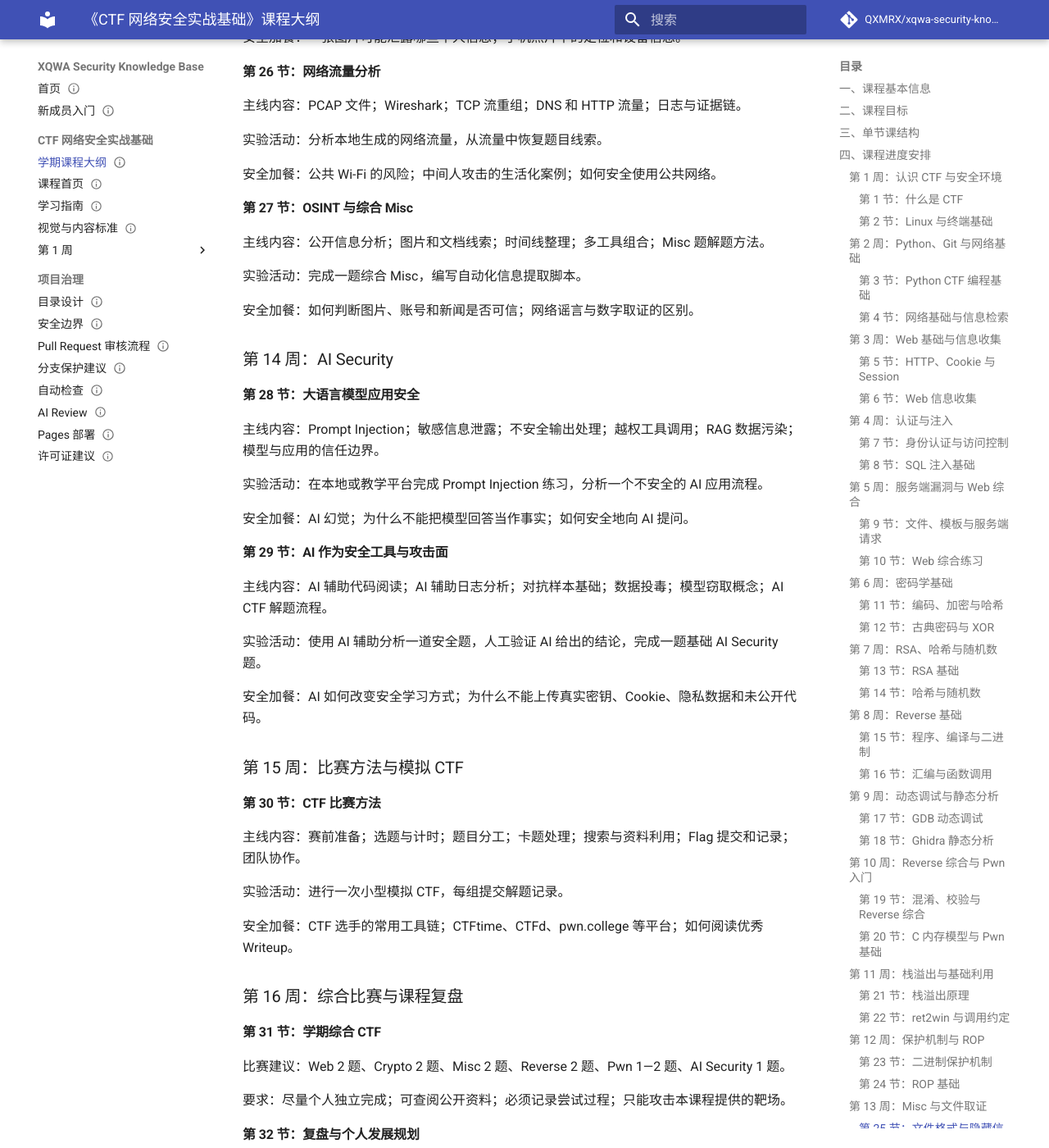
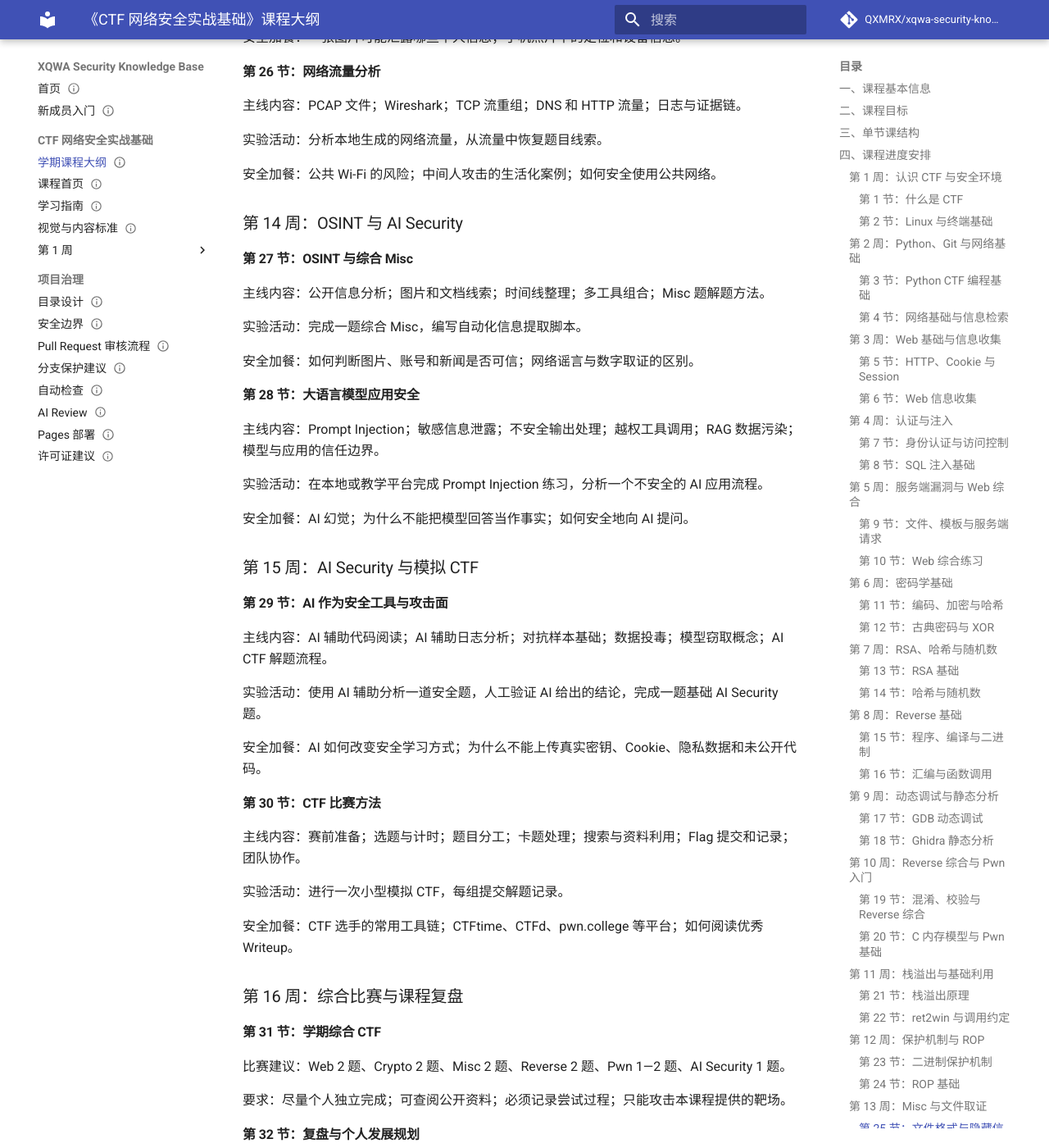
Before and after one commit to QXMRX/xqwa-security-knowledge-base, an MkDocs documentation site: the page built from docs/ctf-course-outline.md, in a window 1280 px wide and 1400 px high, scrolled down 6618 px. Shown: the whole window at 82% size. Built offline with MkDocs 1.6.1 and Material for MkDocs 9.7.7, drawn with Linux system fonts in a browser that asks for light colours; comment, search, counter and statistics services are not loaded; some of the changed lines change nothing that is shown.

Commit message:
Update course for all weeks: docs/ctf-course-outline.md

```diff
--- a/docs/ctf-course-outline.md
+++ b/docs/ctf-course-outline.md
@@ -4,7 +4,7 @@ audience: 教学负责人、网络安全社团成员
 status: review
 owner: QXMRX
 review_cycle: as-needed
-updated_at: 2026-07-29
+updated_at: 2026-07-30
 ---
 
 # 《CTF 网络安全实战基础》课程大纲
@@ -284,6 +284,8 @@ updated_at: 2026-07-29
 
 安全加餐：公共 Wi-Fi 的风险；中间人攻击的生活化案例；如何安全使用公共网络。
 
+### 第 14 周：OSINT 与 AI Security
+
 #### 第 27 节：OSINT 与综合 Misc
 
 主线内容：公开信息分析；图片和文档线索；时间线整理；多工具组合；Misc 题解题方法。
@@ -291,8 +293,6 @@ updated_at: 2026-07-29
 实验活动：完成一题综合 Misc，编写自动化信息提取脚本。
 
 安全加餐：如何判断图片、账号和新闻是否可信；网络谣言与数字取证的区别。
-
-### 第 14 周：AI Security
 
 #### 第 28 节：大语言模型应用安全
 
@@ -302,6 +302,8 @@ updated_at: 2026-07-29
 
 安全加餐：AI 幻觉；为什么不能把模型回答当作事实；如何安全地向 AI 提问。
 
+### 第 15 周：AI Security 与模拟 CTF
+
 #### 第 29 节：AI 作为安全工具与攻击面
 
 主线内容：AI 辅助代码阅读；AI 辅助日志分析；对抗样本基础；数据投毒；模型窃取概念；AI CTF 解题流程。
@@ -309,8 +311,6 @@ updated_at: 2026-07-29
 实验活动：使用 AI 辅助分析一道安全题，人工验证 AI 给出的结论，完成一题基础 AI Security 题。
 
 安全加餐：AI 如何改变安全学习方式；为什么不能上传真实密钥、Cookie、隐私数据和未公开代码。
-
-### 第 15 周：比赛方法与模拟 CTF
 
 #### 第 30 节：CTF 比赛方法
 
```
